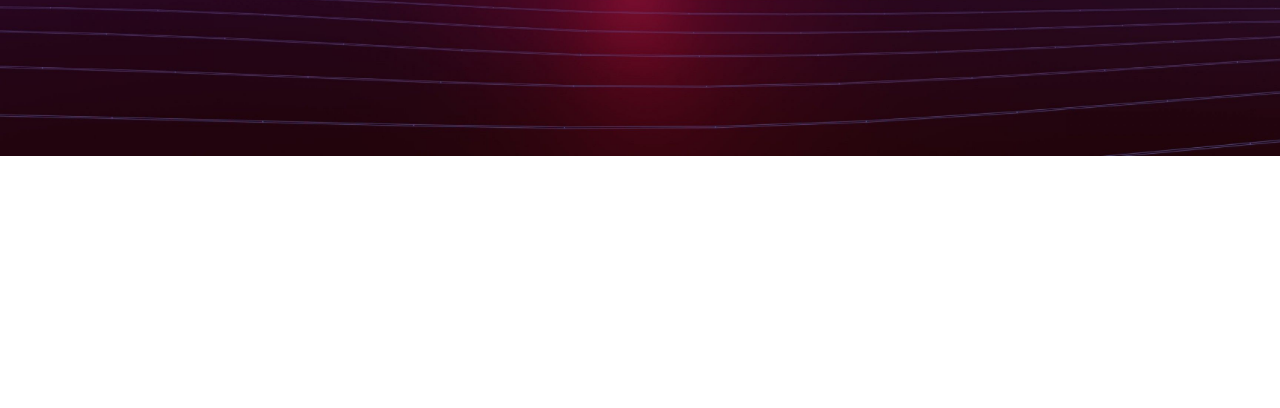
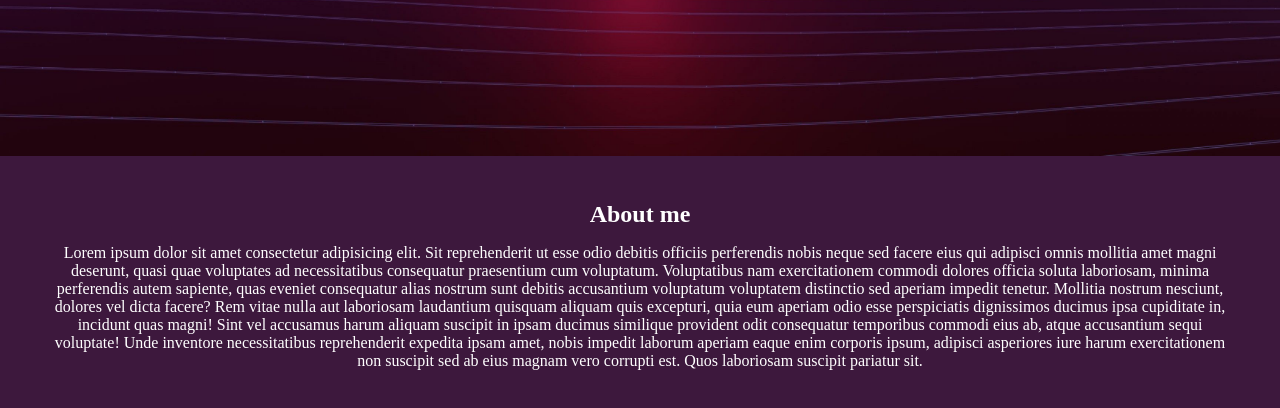
Before and after one commit to Ereneta/Singel-page-portfolio, a plain HTML site: page index.html in a window 1280 px wide. Shown: the part 644-1052 px from the top of the page. Before the commit the page ends 800 px from the top, so only its background shows below. Drawn offline with Linux system fonts and the light colour scheme.

Commit message:
Make about-me content on main

```diff
--- a/css/main.css
+++ b/css/main.css
@@ -2,6 +2,7 @@ html{
     margin: 0;
     width: 100%;
     font-family: 'Times New Roman', Times, serif;
+    scroll-behavior: smooth;
 }
 body{
     margin: 0px;
@@ -55,3 +56,23 @@ body{
     margin: 0px;
     font-size: 2.2rem;
 }
+
+/* MAIN */
+main{
+    margin: 0;
+    padding: 0;
+    background-color: rgb(61, 24, 61);
+    text-align: center;
+}
+
+#about{
+    padding: 45px;
+    text-align: center;
+    color: white;
+}
+
+#about h2{
+    text-align: center;
+    margin: 0;
+    padding: 0;
+}
--- a/index.html
+++ b/index.html
@@ -13,7 +13,7 @@
             <div class="portfolio-menu">
                 <ul class="nav-menu">
                     <li class="menu-item"><a href="#">Home</a></li>
-                    <li class="menu-item"><a href="#">About me</a></li>
+                    <li class="menu-item"><a href="#about">About me</a></li>
                     <li class="menu-item"><a href="#">Skills</a></li>
                     <li class="menu-item"><a href="#">Contact</a></li>
                 </ul>
@@ -25,5 +25,13 @@
             </div>
         </div>
     </header>
+    <main>
+        <div id="about">
+            <h2>About me</h2>
+            <p> Lorem ipsum dolor sit amet consectetur adipisicing elit. Sit reprehenderit ut esse odio debitis officiis perferendis nobis neque sed facere eius qui adipisci omnis mollitia amet magni deserunt, quasi quae voluptates ad necessitatibus consequatur praesentium cum voluptatum. Voluptatibus nam exercitationem commodi dolores officia soluta laboriosam, minima perferendis autem sapiente, quas eveniet consequatur alias nostrum sunt debitis accusantium voluptatum voluptatem distinctio sed aperiam impedit tenetur. Mollitia nostrum nesciunt, dolores vel dicta facere? Rem vitae nulla aut laboriosam laudantium quisquam aliquam quis excepturi, quia eum aperiam odio esse perspiciatis dignissimos ducimus ipsa cupiditate in, incidunt quas magni! Sint vel accusamus harum aliquam suscipit in ipsam ducimus similique provident odit consequatur temporibus commodi eius ab, atque accusantium sequi voluptate! Unde inventore necessitatibus reprehenderit expedita ipsam amet, nobis impedit laborum aperiam eaque enim corporis ipsum, adipisci asperiores iure harum exercitationem non suscipit sed ab eius magnam vero corrupti est. Quos laboriosam suscipit pariatur sit.
+
+            </p>
+        </div>
+    </main>
 </body>
 </html>
```
